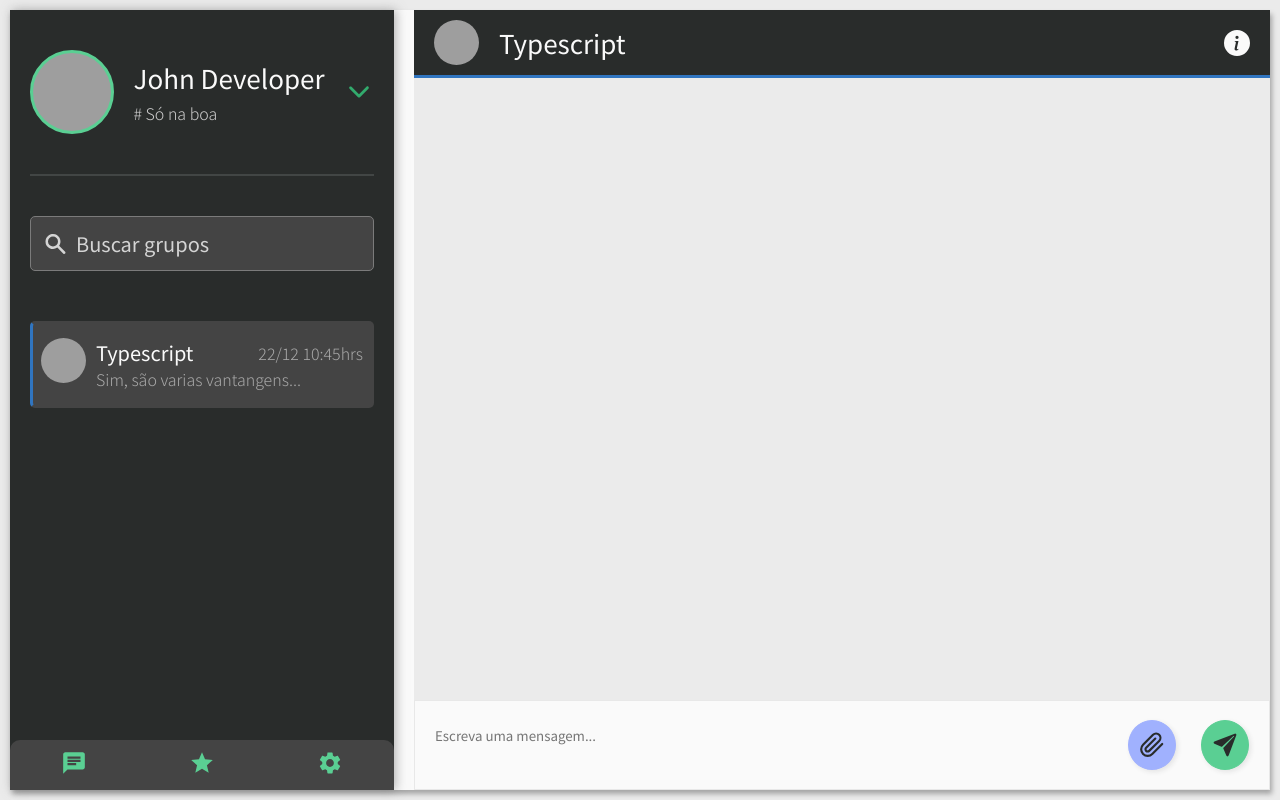
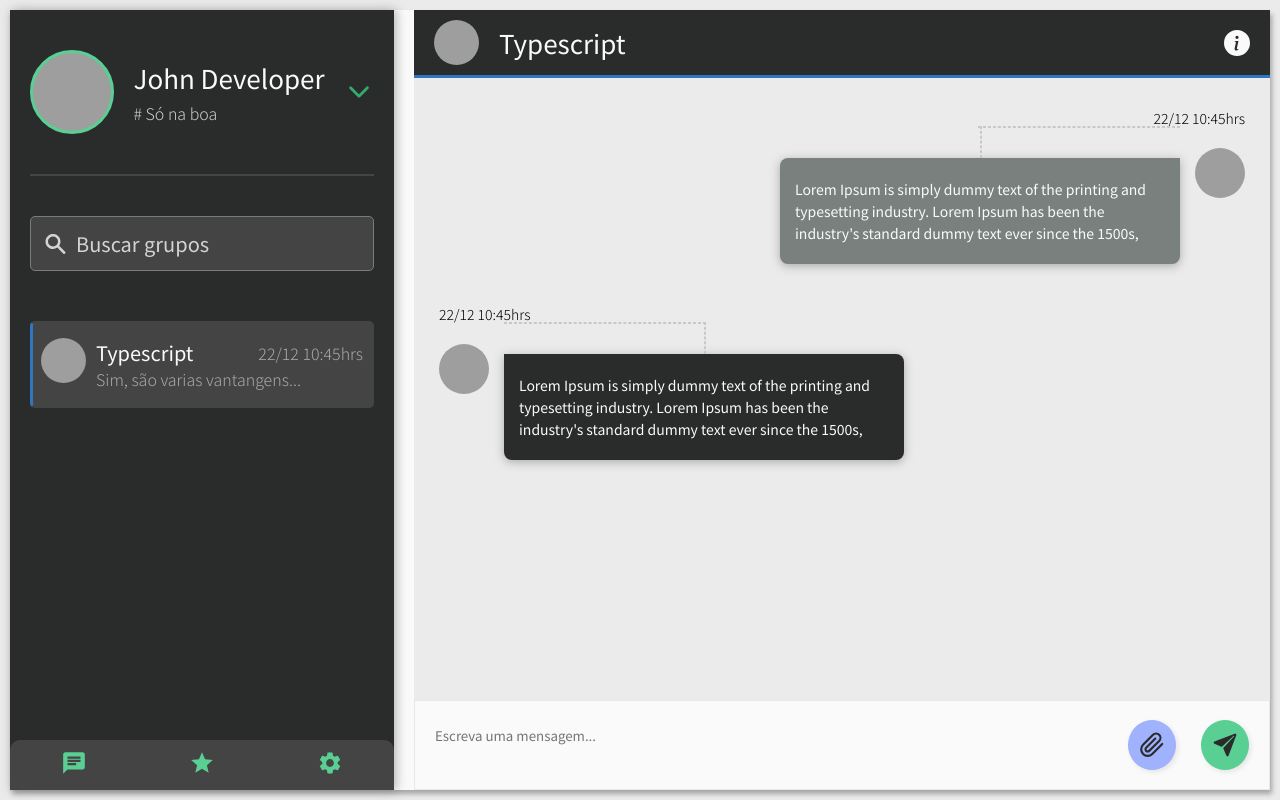
Before and after one commit to caioliveira277/dev-chat-project, a React (Create React App) app in the folder frontend/: page /chat in a window 1280 px wide. Built offline with nearby package versions, Linux system fonts and the light colour scheme.

Commit message:
novo componente de mensagens na lista

```diff
--- a/frontend/src/pages/chat/components/chat-opened/message-list/index.tsx
+++ b/frontend/src/pages/chat/components/chat-opened/message-list/index.tsx
@@ -1,12 +1,27 @@
 import React from 'react';
 import {
-  Container
+  Container,
+  List
 } from './styles';
+import MessageCard from './message-card';
 
 const MessageList: React.FC = () => {
   return (
     <Container>
-
+      <List>
+        <MessageCard
+          message="Lorem Ipsum is simply dummy text of the printing and typesetting industry. Lorem Ipsum has been the industry's standard dummy text ever since the 1500s,"
+          profile='http://localhost:3000/assets/images/user-profiles/profile.png'
+          date='22/12 10:45hrs'
+          isCurrentUserMessage={false}
+        />
+        <MessageCard
+          message="Lorem Ipsum is simply dummy text of the printing and typesetting industry. Lorem Ipsum has been the industry's standard dummy text ever since the 1500s,"
+          profile='http://localhost:3000/assets/images/user-profiles/user1.png'
+          date='22/12 10:45hrs'
+          isCurrentUserMessage={true}
+        />
+      </List>
     </Container>
   );
 }
--- /dev/null
+++ b/frontend/src/pages/chat/components/chat-opened/message-list/message-card/index.tsx
@@ -0,0 +1,47 @@
+import React from 'react';
+import {
+  ContainerItem,
+  ContainerContent,
+  Profile,
+  Content,
+  Text,
+  MessageDate,
+  IMessageCardProps,
+  ContainerItemEnd
+} from './styles';
+
+const MessageCard: React.FC<IMessageCardProps> = ({
+  isCurrentUserMessage,
+  date,
+  profile,
+  message
+}) => {
+  return isCurrentUserMessage ? (
+    <ContainerItem>
+      <MessageDate>{date}</MessageDate>
+      <ContainerContent>
+        <Profile src={profile} alt='teste' />
+        <Content currentUser={false}>
+          <Text>
+            {message}
+          </Text>
+        </Content>
+      </ContainerContent>
+    </ContainerItem>
+  ) : (
+    <ContainerItemEnd>
+      <MessageDate>{date}</MessageDate>
+      <ContainerContent>
+        <Content currentUser={true}>
+          <Text>
+            {message}
+          </Text>
+        </Content>
+        <Profile src={profile} alt='teste' />
+      </ContainerContent>
+    </ContainerItemEnd>
+
+  );
+}
+
+export default MessageCard;
--- /dev/null
+++ b/frontend/src/pages/chat/components/chat-opened/message-list/message-card/styles.ts
@@ -0,0 +1,81 @@
+import styled from 'styled-components';
+
+export interface IMessageCardProps {
+  isCurrentUserMessage: boolean;
+  date: string;
+  profile: string;
+  message: string;
+};
+
+export const ContainerItem = styled.li`
+  width: 100%;
+  margin: 20px 0;
+`;
+
+export const ContainerItemEnd = styled(ContainerItem)`
+  display: flex;
+  align-items: flex-end;
+  flex-direction: column;
+`;
+
+export const ContainerContent = styled.div`
+  display: flex;
+`;
+
+export const Profile = styled.img`
+  width: 50px;
+  height: 50px;
+  border-radius: 50%;
+`;
+
+export interface IContentProps {
+  currentUser: boolean;
+}
+export const Content = styled.div<IContentProps>`
+  background-color: ${({theme, currentUser}) => currentUser ? '#79807D':theme.colors.tertiary};
+  max-width: 400px;
+  border-radius: 8px;
+  padding: 20px 15px;
+
+  margin-left: ${({currentUser}) => currentUser ? '0':'15px'};
+  margin-right: ${({currentUser}) => currentUser ? '15px':'0px'};
+
+  border-top-left-radius: ${({currentUser}) => currentUser ? '8px':'0px'};
+  border-top-right-radius: ${({currentUser}) => currentUser ? '0px':'8px'};
+
+  box-shadow: 0px 2px 10px rgba(105, 105, 105, 0.5);
+  margin-top: 10px;
+  position: relative;
+  &:before {
+    content: '';
+    position: absolute;
+    border: 1px dashed #C8C8C8;
+    top: -16px;
+    left: 50%;
+    transform: translateY(-50%);
+    height: 30px;
+  }
+  &:after {
+    content: '';
+    position: absolute;
+    border: 1px dashed #C8C8C8;
+    top: -32px;
+    width: 50%;
+    right: ${({currentUser}) => currentUser ? '0px':'initial'};
+    left: ${({currentUser}) => currentUser ? 'initial':'0px'};
+  }
+`;
+
+export const Text = styled.p`
+  color: ${({theme}) => theme.colors.secondary};
+  font-size: 14px;
+  line-height: 22px;
+`;
+
+export const MessageDate = styled.span`
+  font-size: 14px;
+  color: #000;
+  margin-bottom: 20px;
+  font-weight: 300;
+  display: block;
+`;
--- a/frontend/src/pages/chat/components/chat-opened/message-list/styles.ts
+++ b/frontend/src/pages/chat/components/chat-opened/message-list/styles.ts
@@ -4,3 +4,14 @@ export const Container = styled.div`
   background-color: ${({theme}) => theme.colors.contrast};
   flex: 1;
 `;
+
+export const List = styled.ul`
+  display: flex;
+  flex-direction: column;
+  max-height: 0;
+  overflow-y: auto;
+  overflow-x: hidden;
+  min-height: 100%;
+  padding: 10px 25px;
+  list-style: none;
+`;
```
